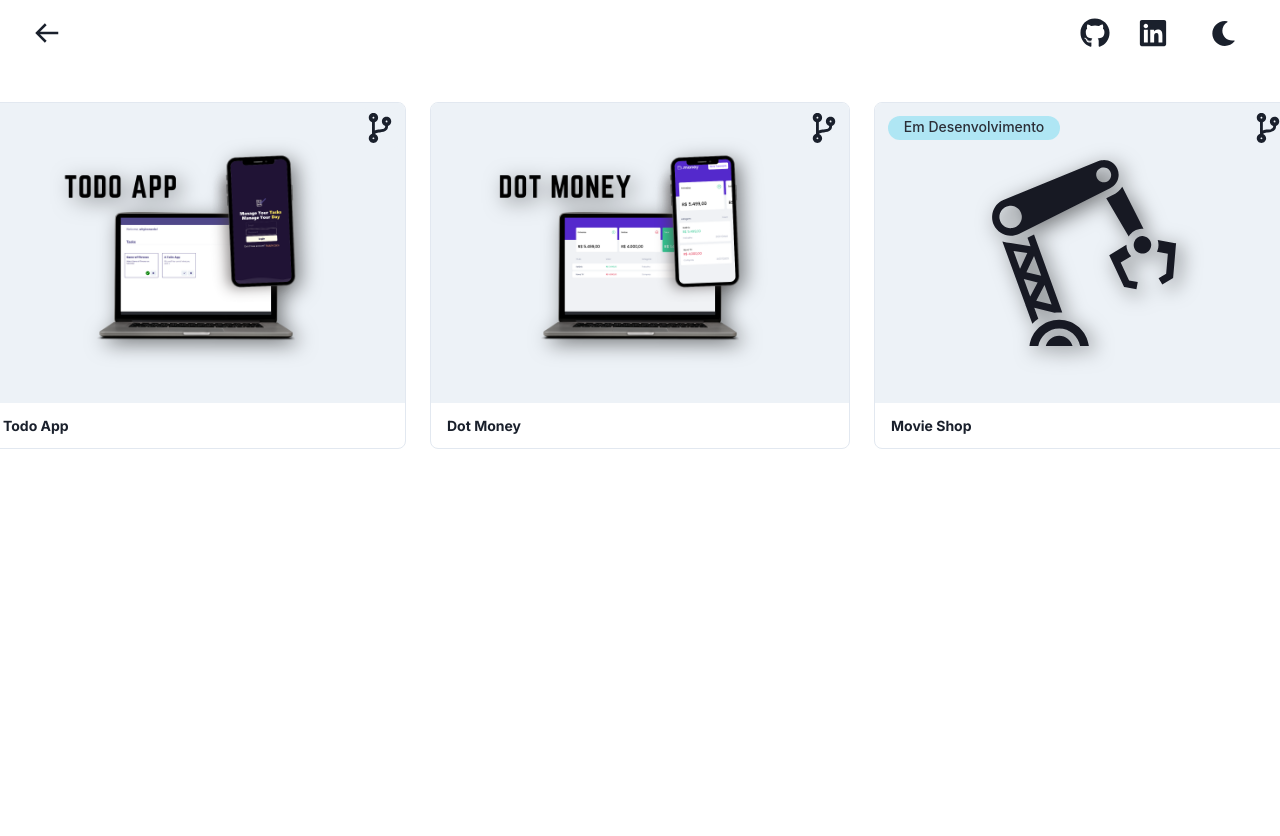
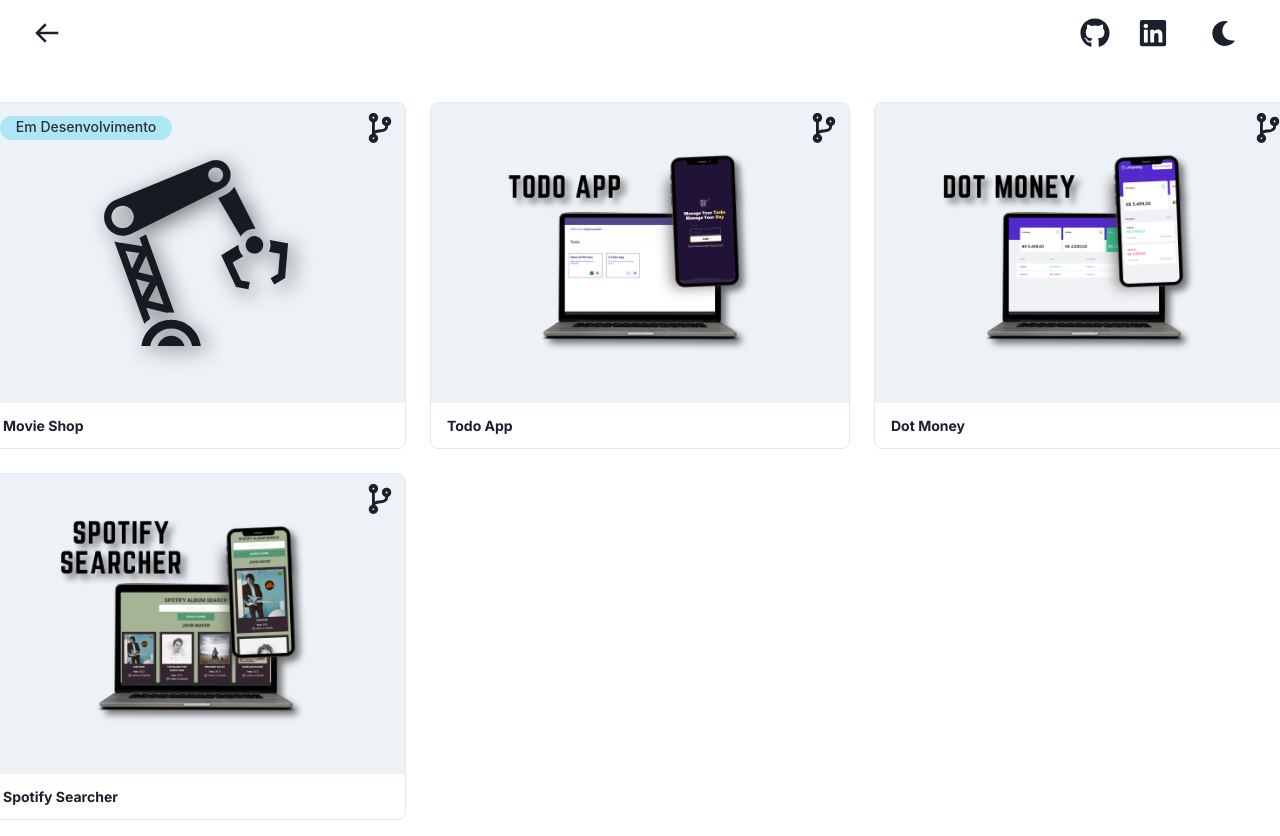
Before and after one commit to whyleonardo/react-portfolio-v1, a React (Vite) app: page /projects in a window 1280 px wide. Shown: the top 836 px of the page. Before the commit the page ends 800 px from the top, so only its background shows below. Built offline with nearby package versions, Linux system fonts and the light colour scheme.

Commit message:
feat: project spotify

```diff
--- a/src/components/ProjectCard/index.tsx
+++ b/src/components/ProjectCard/index.tsx
@@ -86,7 +86,7 @@
             transform='auto'
             _groupHover={{ scale: 1.05 }}
             transition='0.5s ease-out'
-            dropShadow='5px 5px 10px rgba(0, 0, 0, 0.5)'
+            dropShadow='5px 5px 3px rgba(0, 0, 0, 0.5)'
           />
 
           : <Icon
--- a/src/pages/Projects/index.tsx
+++ b/src/pages/Projects/index.tsx
@@ -29,6 +29,15 @@
 }
 
 const projects = [
+
+  {
+    title: 'Movie Shop',
+    url: '#',
+    img: '',
+    repo: 'https://github.com/whyleonardo/mini-shop',
+    isCompleted: false
+  },
+
   {
     title: 'Todo App',
     url: 'https://my-todo-app-jade.vercel.app/',
@@ -46,14 +55,13 @@
   },
 
   {
-    title: 'Movie Shop',
-    url: '#',
-    img: '',
-    repo: 'https://github.com/whyleonardo/mini-shop',
-    isCompleted: false
+    title: 'Spotify Searcher',
+    url: 'https://spotify-album-searcher.vercel.app/',
+    img: '/assets/spotifysearcher.png',
+    repo: 'https://github.com/whyleonardo/Spotify-Album-Searcher',
+    isCompleted: true
   }
 ]
-
 
 const StackChakra = chakra(motion.div, {
   /**
```
Also changed, not shown: public/assets/spotifysearcher.png (added).
